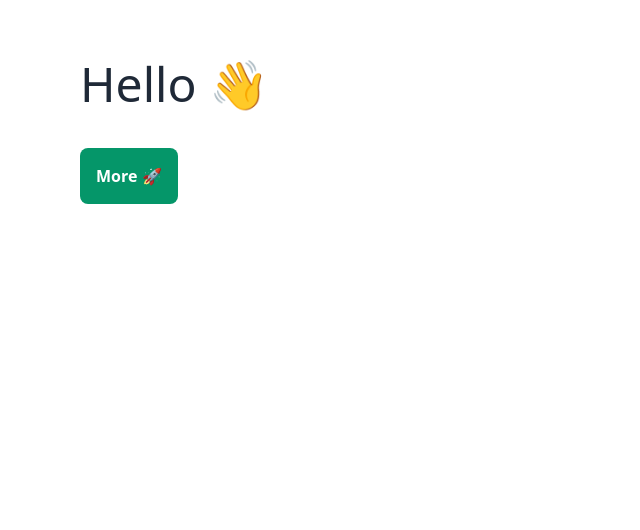
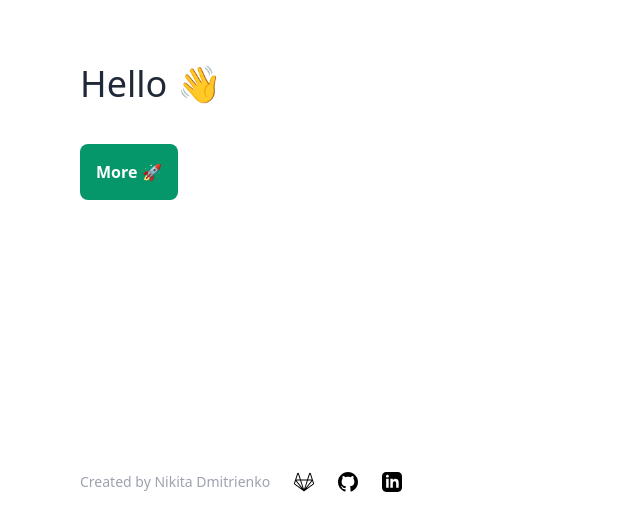
Before and after one commit to nikita-dmitrienko/evil-insults, a React (Create React App) app: page / in a window 1280 px wide. Shown: the part 268-798 px from the top of the page, without its empty margins (0-640 px from the left). Built offline with nearby package versions, Linux system fonts and the light colour scheme; no server answers.

Commit message:
Add footer, add tailwind purge

```diff
--- a/src/App.js
+++ b/src/App.js
@@ -1,4 +1,5 @@
 import './App.css';
+import Footer from './components/Footer';
 import Insult from './components/Insult';
 import './styles/output.css'
 
@@ -6,8 +7,9 @@
 function App() {
   return (
     <div className="bg-white dark:bg-gray-900 p-20 h-screen flex justify-center items-start flex-col">
-      <h1 className="text-5xl text-gray-800 dark:text-white">Hello 👋</h1>
+      <h1 className="text-4xl text-gray-800 dark:text-white">Hello 👋</h1>
       <Insult />
+      <Footer />
     </div>
   );
 }
--- /dev/null
+++ b/src/components/Footer.jsx
@@ -0,0 +1,30 @@
+const Footer = () => {
+	return (
+		<footer className="bg-white dark:bg-gray-800 w-2/5 py-8 fixed bottom-0">
+			<div className="max-w-screen-xl mx-auto">
+				<ul className="max-w-screen-md mx-auto text-sm font-light flex flex-nowrap">
+					<li className="my-2 text-gray-400 dark:text-gray-300 dark:hover:text-white transition-colors duration-200 pr-6">
+						Created by Nikita Dmitrienko
+					</li>
+					<li className="my-2 pr-6">
+						<a className="text-gray-400 hover:text-gray-800 dark:text-gray-300 dark:hover:text-white transition-colors duration-200" href="https://gitlab.com/nikita.dmitrienko">
+							<svg role="img" width="20" height="20" viewBox="0 0 24 24" xmlns="http://www.w3.org/2000/svg"><title>GitLab</title><path d="M4.845.904c-.435 0-.82.28-.955.692C2.639 5.449 1.246 9.728.07 13.335a1.437 1.437 0 00.522 1.607l11.071 8.045c.2.145.472.144.67-.004l11.073-8.04a1.436 1.436 0 00.522-1.61c-1.285-3.942-2.683-8.256-3.817-11.746a1.004 1.004 0 00-.957-.684.987.987 0 00-.949.69l-2.405 7.408H8.203l-2.41-7.408a.987.987 0 00-.942-.69h-.006zm-.006 1.42l2.173 6.678H2.675zm14.326 0l2.168 6.678h-4.341zm-10.593 7.81h6.862c-1.142 3.52-2.288 7.04-3.434 10.559L8.572 10.135zm-5.514.005h4.321l3.086 9.5zm13.567 0h4.325c-2.467 3.17-4.95 6.328-7.411 9.502 1.028-3.167 2.059-6.334 3.086-9.502zM2.1 10.762l6.977 8.947-7.817-5.682a.305.305 0 01-.112-.341zm19.798 0l.952 2.922a.305.305 0 01-.11.341v.002l-7.82 5.68.026-.035z"/></svg>
+						</a>
+					</li>
+					<li className="my-2 pr-6">
+						<a className="text-gray-400 hover:text-gray-800 dark:text-gray-300 dark:hover:text-white transition-colors duration-200" href="https://github.com/nikita-dmitrienko">
+							<svg xmlns="http://www.w3.org/2000/svg" width="20" height="20" viewBox="0 0 24 24"><title>Github</title><path d="M12 0c-6.626 0-12 5.373-12 12 0 5.302 3.438 9.8 8.207 11.387.599.111.793-.261.793-.577v-2.234c-3.338.726-4.033-1.416-4.033-1.416-.546-1.387-1.333-1.756-1.333-1.756-1.089-.745.083-.729.083-.729 1.205.084 1.839 1.237 1.839 1.237 1.07 1.834 2.807 1.304 3.492.997.107-.775.418-1.305.762-1.604-2.665-.305-5.467-1.334-5.467-5.931 0-1.311.469-2.381 1.236-3.221-.124-.303-.535-1.524.117-3.176 0 0 1.008-.322 3.301 1.23.957-.266 1.983-.399 3.003-.404 1.02.005 2.047.138 3.006.404 2.291-1.552 3.297-1.23 3.297-1.23.653 1.653.242 2.874.118 3.176.77.84 1.235 1.911 1.235 3.221 0 4.609-2.807 5.624-5.479 5.921.43.372.823 1.102.823 2.222v3.293c0 .319.192.694.801.576 4.765-1.589 8.199-6.086 8.199-11.386 0-6.627-5.373-12-12-12z"/></svg>
+						</a>
+					</li>
+					<li className="my-2 pr-6">
+						<a className="text-gray-400 hover:text-gray-800 dark:text-gray-300 dark:hover:text-white transition-colors duration-200" href="https://www.linkedin.com/in/nick-dmitrienko/">
+							<svg xmlns="http://www.w3.org/2000/svg" width="20" height="20" viewBox="0 0 24 24"><title>LinkedIn</title><path d="M19 0h-14c-2.761 0-5 2.239-5 5v14c0 2.761 2.239 5 5 5h14c2.762 0 5-2.239 5-5v-14c0-2.761-2.238-5-5-5zm-11 19h-3v-11h3v11zm-1.5-12.268c-.966 0-1.75-.79-1.75-1.764s.784-1.764 1.75-1.764 1.75.79 1.75 1.764-.783 1.764-1.75 1.764zm13.5 12.268h-3v-5.604c0-3.368-4-3.113-4 0v5.604h-3v-11h3v1.765c1.396-2.586 7-2.777 7 2.476v6.759z"/></svg>
+						</a>
+					</li>
+				</ul>
+			</div>
+		</footer>
+	);
+};
+
+export default Footer;
--- a/tailwind.config.js
+++ b/tailwind.config.js
@@ -1,7 +1,7 @@
 const colors = require('tailwindcss/colors')
 
 module.exports = {
-  purge: [],
+  purge: ['./src/**/*.{js,jsx,ts,tsx}', './public/index.html'],
   presets: [],
   darkMode: 'class', // or 'media' or 'class'
   theme: {
```
